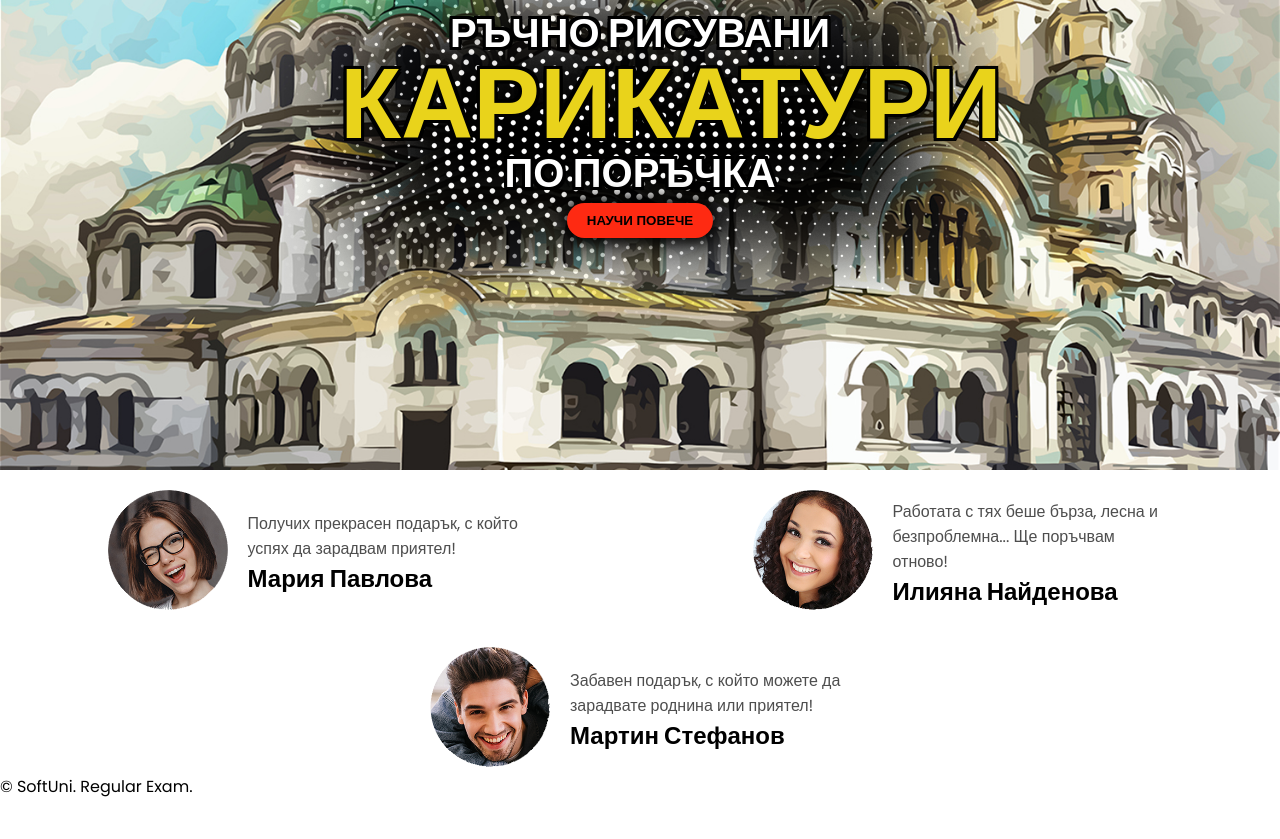
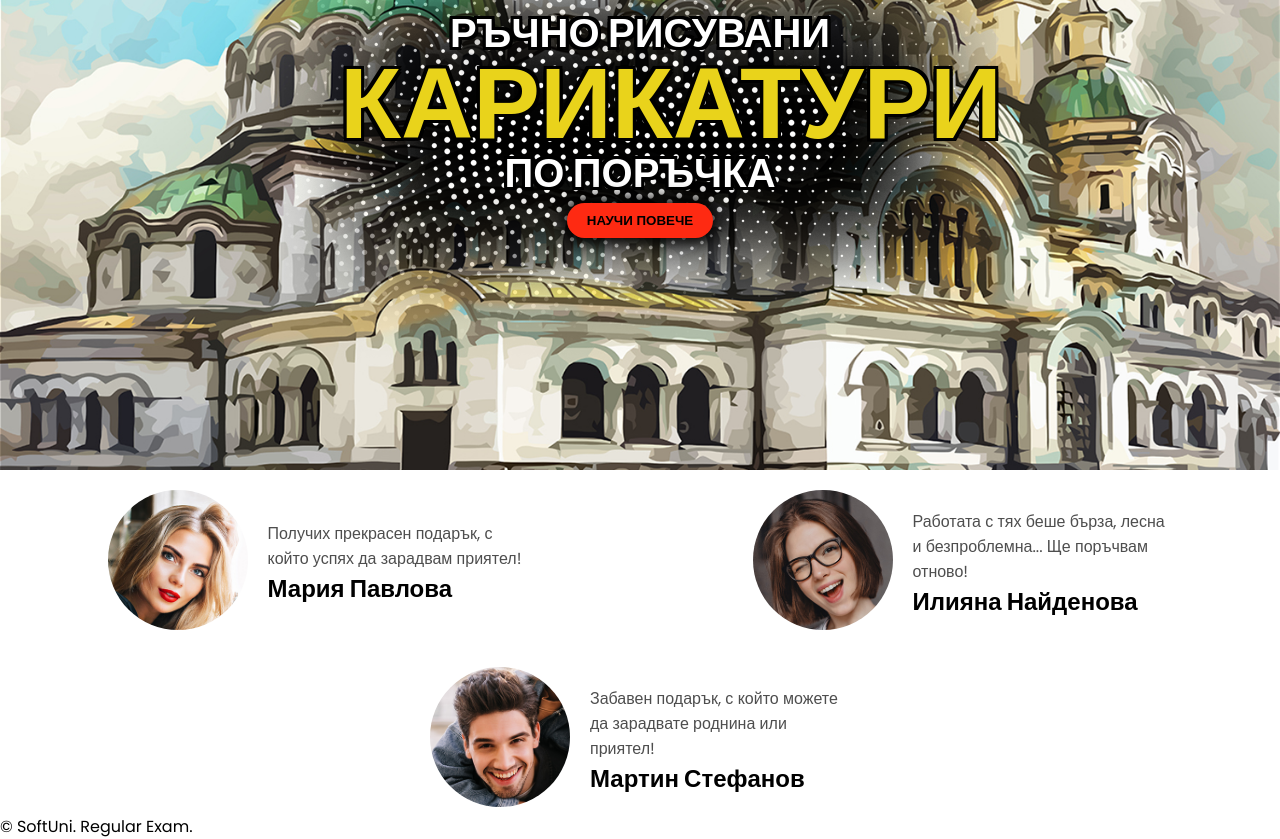
Before and after one commit to PavNedNed/CaricaturesWebsite, a plain HTML site: page index.html in a window 1280 px wide. Shown: the part 330-1169 px from the top of the page. Before the commit the page ends 1129 px from the top, so only its background shows below. Drawn offline with Linux system fonts and the light colour scheme.

Commit message:
New update, test new branch

```diff
--- a/index.html
+++ b/index.html
@@ -88,7 +88,7 @@
             <section class="testimonials-container">
                 <section class="testimonials-box">
                     <section class="testimonials-img">
-                        <img src="./images/footer/t1_bg.png">
+                        <img src="./images/footer/1.jpg">
                     </section>
                     <section class="testimonials-text-wrapper">
                         <section class="quote">Получих прекрасен подарък, с който успях да зарадвам приятел!</section>
@@ -98,7 +98,7 @@
 
                 <section class="testimonials-box">
                     <section class="testimonials-img">
-                        <img src="./images/footer/t2_bg.png">
+                        <img src="./images/footer/2.jpg">
                     </section>
                     <section class="testimonials-text-wrapper">
                         <section class="quote">Работата с тях беше бърза, лесна и безпроблемна... Ще поръчвам отново!</section>
@@ -108,7 +108,7 @@
 
                 <section class="testimonials-box" id="third">
                     <section class="testimonials-img">
-                        <img src="./images/footer/t3_bg.png">
+                        <img src="./images/footer/3.jpg">
                     </section>
                     <section class="testimonials-text-wrapper">
                         <section class="quote">Забавен подарък, с който можете да зарадвате роднина или приятел!</section>
--- a/styles.css
+++ b/styles.css
@@ -345,7 +345,8 @@ i {
 
 /* --------------------------------------------  FOOTER -------------------------------------------- */
 .testimonials-img img {
-    width: 120px;
+    width: 140px;
+    border-radius: 50%;
 }
 
 .testimonials-box {
@@ -378,15 +379,14 @@ i {
 }
 
 .testimonials-container {
-    display:flex;
+    display: flex;
     flex-direction: row;
     gap: 10px;
-    align-items: center;
-    align-items: flex-start;
     flex-wrap: wrap;
     justify-content: space-around;
+    align-items: flex-start;
 }
 
 #third {
-    align-self: flex-start;
+    width: 440px;
 }
```
Also changed, not shown: images/about.jpg (deleted), images/carousel-1.jpg (deleted), images/footer/1.jpg (added), images/footer/1_en.jpg (added), images/footer/2.jpg (added), images/footer/2_en.jpg (added), images/footer/3.jpg (added), images/footer/3_en.jpg (added), images/footer/t1_bg.png (deleted), images/footer/t1_en.png (deleted), images/footer/t2_bg.png (deleted), images/footer/t2_en.png (deleted), images/footer/t3_bg.png (deleted), images/footer/t3_en.png (deleted).
